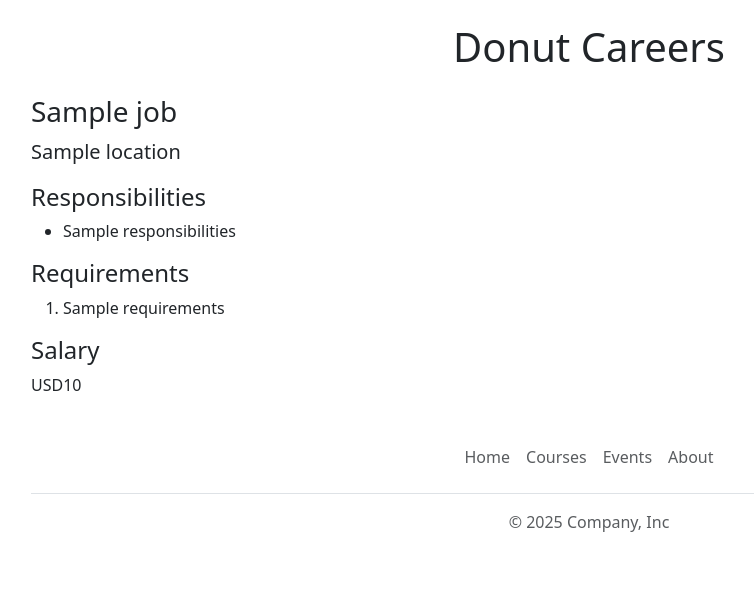
After one commit to Beeboo56/flask_practicev2, a Flask app: template templates/jobpage.html in a window 1280 px wide. The commit adds this page. Shown: the part 417-1007 px from the top of the page, without its empty margins (51-805 px from the left). Run offline with Flask 3, Linux system fonts and the light colour scheme; the template is opened without the code that fills it: most values are stand-ins (such as "Sample title", 1, 10 or a date in 2020).

Commit message:
dynamic pages for each job (still need to fix job bullet points + logo at the top)

```diff
--- a/app.py
+++ b/app.py
@@ -1,5 +1,6 @@
 from flask import Flask, render_template, jsonify
-from database import load_jobs_from_db
+from database import load_jobs_from_db, load_job_from_db
+
 
 app = Flask(__name__)
 
@@ -8,14 +9,21 @@ app = Flask(__name__)
 def hello_world():
     jobs = load_jobs_from_db()
     return render_template("home.html",
-                          jobs=jobs,
-                          company_name="Donut")
+                          jobs=jobs)
 
 @app.route("/api/jobs")
 def list_jobs():
   jobs = load_jobs_from_db()
   return jsonify(jobs)
 
+@app.route("/job/<id>")
+def show_job(id):
+  job = load_job_from_db(id)
+
+  if not job:
+    return "Not Found", 404
+  return render_template('jobpage.html', job=job)
+
 print(__name__)
 if __name__ == "__main__":
     app.run(host="0.0.0.0", debug=True)
--- /dev/null
+++ b/templates/banner.html
@@ -0,0 +1,9 @@
+<style>
+  #banner {
+    height: 360px;
+    width: 100%;
+    object-fit: cover;
+    margin-bottom: 16px;
+  }
+</style>
+<img class="img-fluid" id="banner" src="https://7c37b5ba-c844-41e4-bf22-e9afced29748-00-2coyapezfrte6.janeway.replit.dev//static/donuts58.jpg">
--- /dev/null
+++ b/templates/bootstrap.html
@@ -0,0 +1,3 @@
+<meta charset="utf-8">
+<meta name="viewport" content="width=device-width, initial-scale=1">
+<link href="https://cdn.jsdelivr.net/npm/bootstrap@5.3.5/dist/css/bootstrap.min.css" rel="stylesheet" integrity="sha384-SgOJa3DmI69IUzQ2PVdRZhwQ+dy64/BUtbMJw1MZ8t5HZApcHrRKUc4W0kG879m7" crossorigin="anonymous">
--- a/templates/jobitem.html
+++ b/templates/jobitem.html
@@ -14,6 +14,6 @@
       {% endif %}
   </div>
   <div class="col-2">
-    <a href=" mailto:hello@donuts.com?subject=Application%20for%20{{job['title']}}&body=My%20name%3A%20%3Cyour%20name%20here%3E%0D%0A%0D%0AMy%20resume%20link%3A%20%3Cresume%20link%3E%0D%0A%0D%0AMy%20LinkedIn%20link%3A%20%3Clinkedin%20link%3E " type="button" class="btn btn-outline-primary">Apply</a>
+    <a href="/job/{{job['id']}}" type="button" class="btn btn-outline-primary">Apply</a>
   </div>
 </div>
--- /dev/null
+++ b/templates/jobpage.html
@@ -0,0 +1,32 @@
+<!DOCTYPE html>
+<html>
+  <head>
+    <title>{{job.title}} - Donut Careers</title>
+    {% include 'bootstrap.html' %}
+  </head>
+  <body>
+    {% include 'nav.html' %}
+    {% include 'banner.html' %}
+    <div class="container">
+      <h1 class="text-center mt-2 mb-4">
+        Donut Careers</h1>
+      <h3 class="mb-2">{{job.title}}</h3>
+      <p class="lead mt-0">{{job.location}}</p>
+      <h4>Responsibilities</h4>
+      <ul>
+        {% for line in job.responsibilities.split('\n') %}
+          <li>{{line}}</li>
+        {% endfor %}
+      </ul>
+      <h4>Requirements</h4>
+      <ol>
+        {% for line in job.requirements.split("\n") %}
+          <li>{{line}}</li>
+        {% endfor %}
+      </ol>
+      <h4>Salary</h4>
+      <p>{{job.currency}}{{job.salary}}</p>
+    </div>
+    {% include 'footer.html' %}
+  </body>
+</html>
--- a/templates/nav.html
+++ b/templates/nav.html
@@ -1,6 +1,6 @@
 <nav class="navbar shadow-sm fixed-top bg-white">
   <div class="container-fluid">
-    <a class="navbar-brand" href="#">
+    <a class="navbar-brand" href="/">
       <img src="/static/logo.svg" alt="Logo" width="30" height="24" class="d-inline-block align-text-top">
       Donuts
     </a>
```
Also changed, not shown: database.py (+11 -0 lines), templates/home.html (+4 -13 lines).
